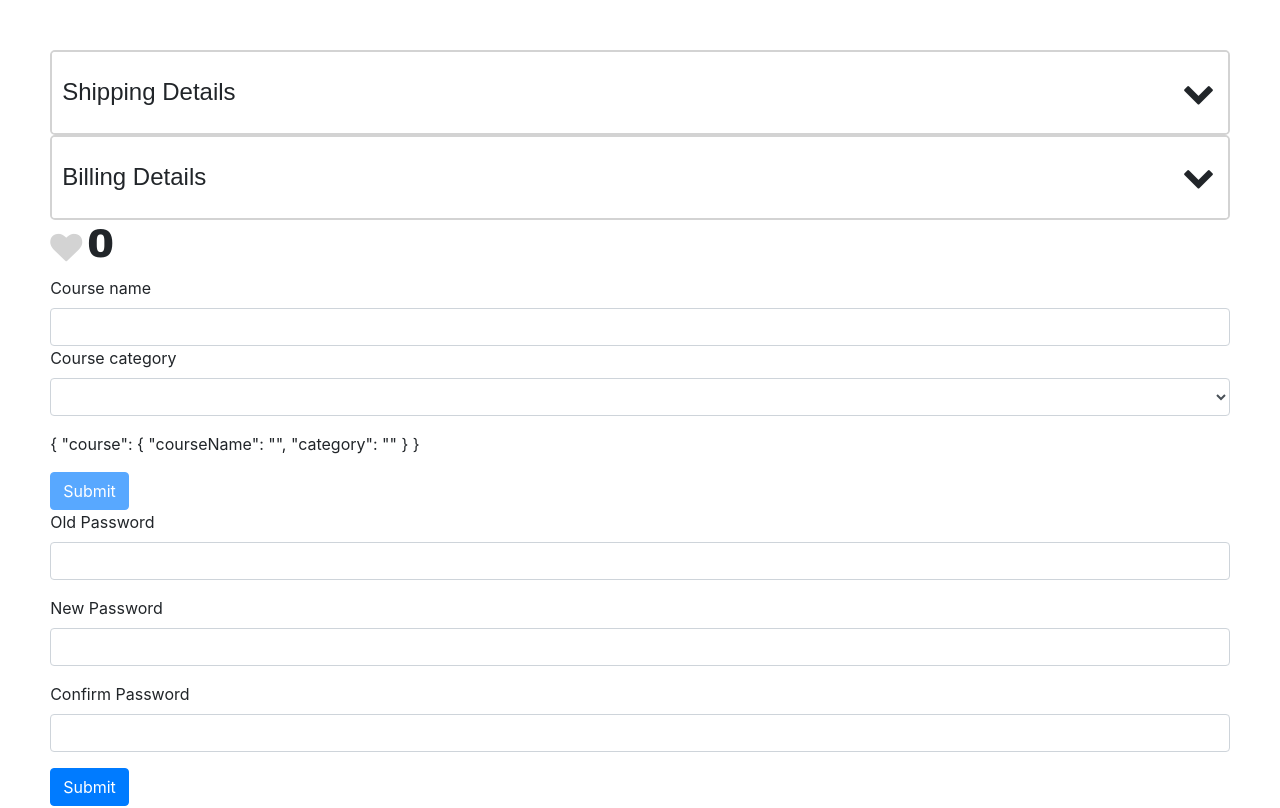
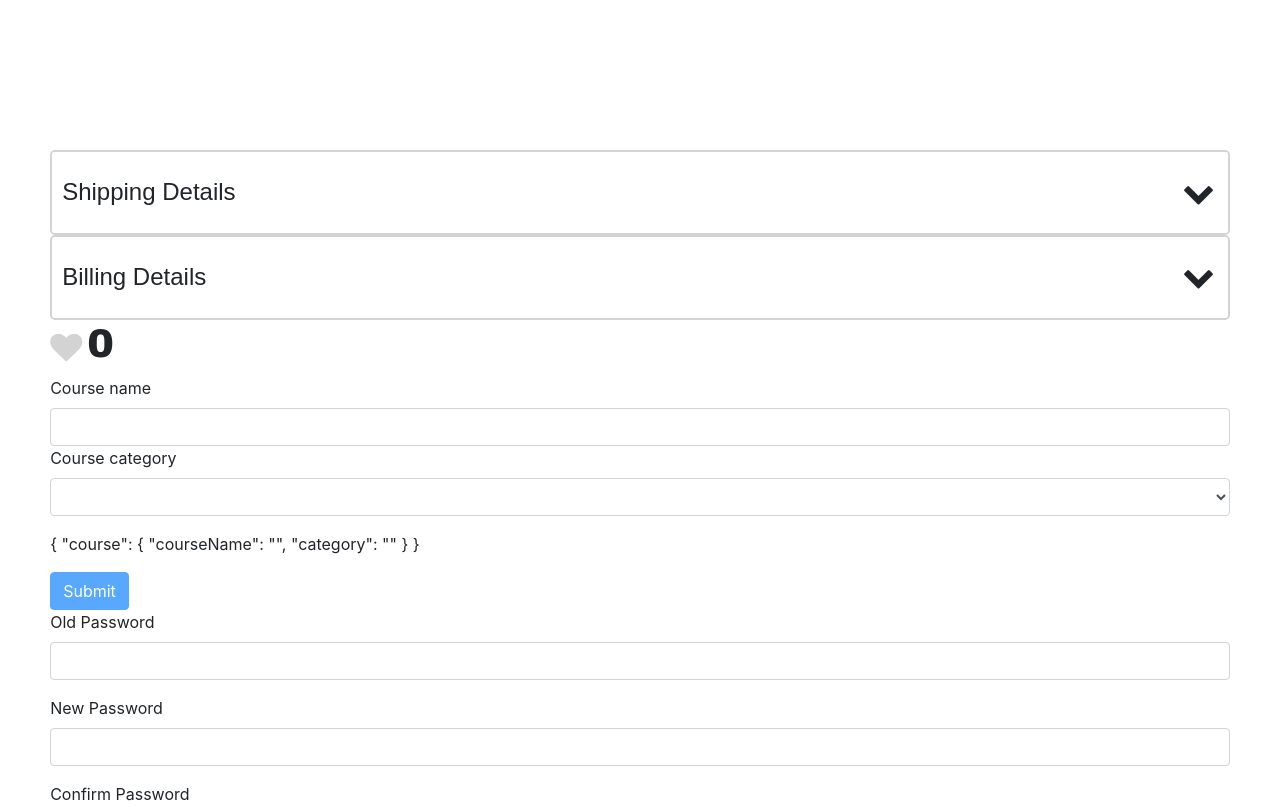
Before and after one commit to dawidgdanski/angular-training, an Angular app: page / in a window 1280 px wide. Shown: the top 808 px of the page. Built offline with nearby package versions, Linux system fonts and the light colour scheme.

Commit message:
Add NavBar

```diff
--- a/src/app/app.component.html
+++ b/src/app/app.component.html
@@ -1,3 +1,5 @@
+<nav-bar></nav-bar>
+
 <zippy title="Shipping Details">
   Shipping Summary
 </zippy>
--- /dev/null
+++ b/src/app/nav-bar/nav-bar.component.html
@@ -0,0 +1,10 @@
+<nav class="navbar">
+  <div class="container-fluid">
+    <div class="collapse navbar-collapse">
+      <ul class="nav navbar-nav">
+        <li class="active"><a href="#">Tab 1</a></li>
+        <li><a href="#">Tab 2</a></li>
+      </ul>
+    </div>
+  </div>
+</nav>
--- /dev/null
+++ b/src/app/nav-bar/nav-bar.component.less
@@ -0,0 +1,3 @@
+nav {
+  height: 100px;
+}
--- /dev/null
+++ b/src/app/nav-bar/nav-bar.component.ts
@@ -0,0 +1,15 @@
+import { Component, OnInit } from '@angular/core';
+
+@Component({
+  selector: 'nav-bar',
+  templateUrl: './nav-bar.component.html',
+  styleUrls: ['./nav-bar.component.less']
+})
+export class NavBarComponent implements OnInit {
+
+  constructor() { }
+
+  ngOnInit() {
+  }
+
+}
```
Also changed, not shown: src/app/app.module.ts (+6 -4 lines), 1 other file (tests, documents, lock files or other folders).
